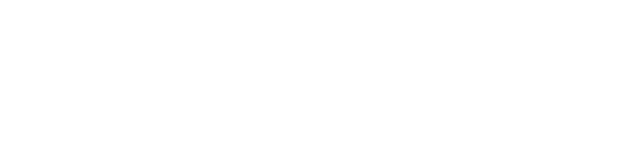
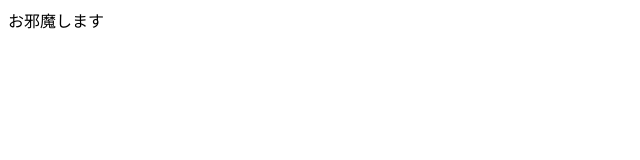
Before and after one commit to tootootooyaman/github-sample, a plain HTML site: page index.html in a window 1280 px wide. Shown: the whole page, without its empty margins (0-640 px from the left). Drawn offline with Linux system fonts and the light colour scheme.

Commit message:
お邪魔します

```diff
--- a/index.html
+++ b/index.html
@@ -6,5 +6,7 @@
     <meta name="viewport" content="width=device-width, initial-scale=1.0" />
     <title>Document</title>
   </head>
-  <body></body>
+  <body>
+    <div>お邪魔します</div>
+  </body>
 </html>
```
